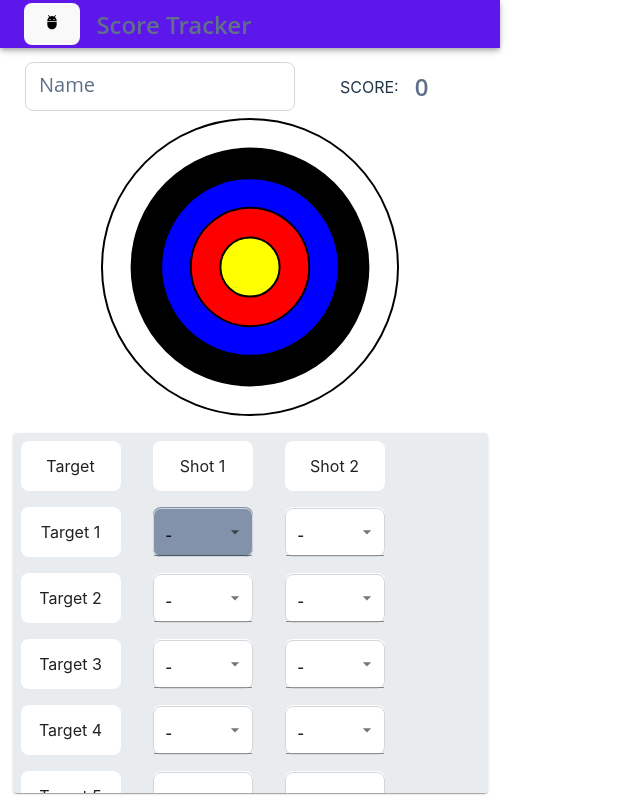
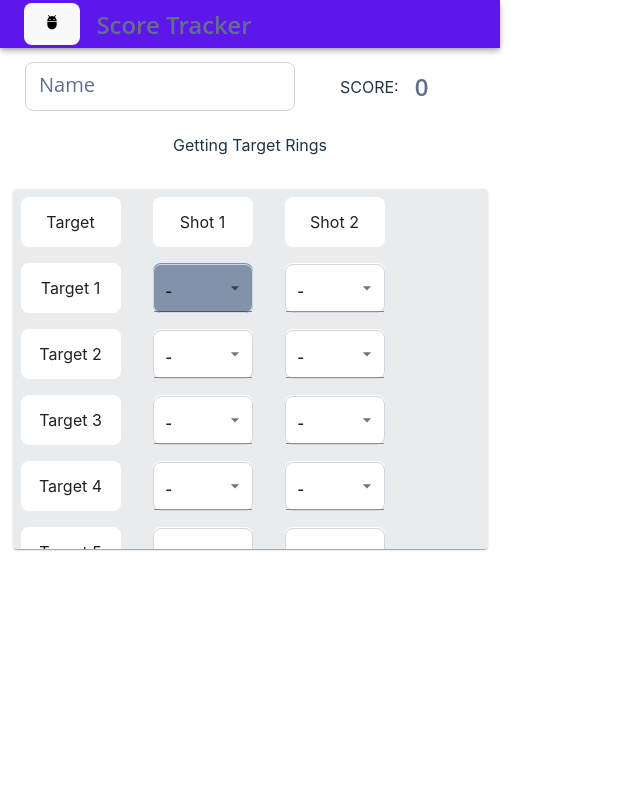
Before and after one commit to Nex2i/event-scoring-ui, a React (Vite) app: page /tracking in a window 1280 px wide. Shown: the whole page, without its empty margins (0-640 px from the left). Built offline with nearby package versions, Linux system fonts and the light colour scheme.

Commit message:
Add rings prop to Bullseye component

```diff
--- a/src/features/public_event/pages/PublicTarget.tsx
+++ b/src/features/public_event/pages/PublicTarget.tsx
@@ -12,7 +12,7 @@ export const PublicTarget: FC<PublicTargetProps> = ({ event }) => {
   const bullseyeClick = (shotScore: number) => {};
   return (
     <div>
-      <Bullseye onClick={bullseyeClick} activeTargetId={targetId} />
+      <Bullseye onClick={bullseyeClick} activeTargetId={targetId} rings={[]} />
       PublicTarget: {courseId} {targetId}
     </div>
   );
--- a/src/features/tracking/components/bullseye.tsx
+++ b/src/features/tracking/components/bullseye.tsx
@@ -1,18 +1,17 @@
 import { FC, useRef, useEffect, useState } from 'react';
 import { trackerSelector } from '@/stores/slices/Tracker.slice';
 import * as Styled from '../tracking.styles';
+import { BullseyeRing } from '@/types/models/tracker/tracker.type';
 
 interface BullseyeProps {
   onClick: (value: number) => void;
   activeTargetId?: string;
+  rings: BullseyeRing[];
 }
 
 const strokeWidth = 2;
-export const Bullseye: FC<BullseyeProps> = ({ onClick, activeTargetId }) => {
-  const trackerSlice = trackerSelector();
-  const rings =
-    trackerSlice.ActiveRound.targets.find((target) => target.id === activeTargetId)?.bullseye
-      .rings ?? [];
+export const Bullseye: FC<BullseyeProps> = ({ onClick, activeTargetId, rings }) => {
+  if (!rings) return <p>Getting Target Rings</p>;
 
   const containerRef = useRef<HTMLDivElement>(null);
   const [size, setSize] = useState(100); // Default size
```
